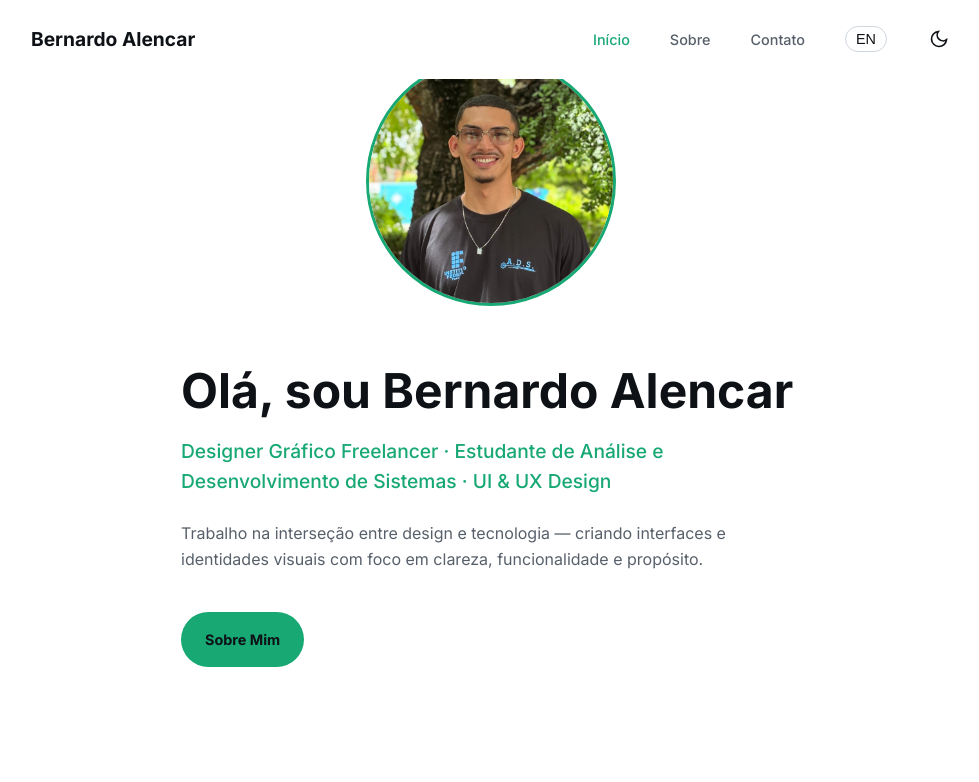
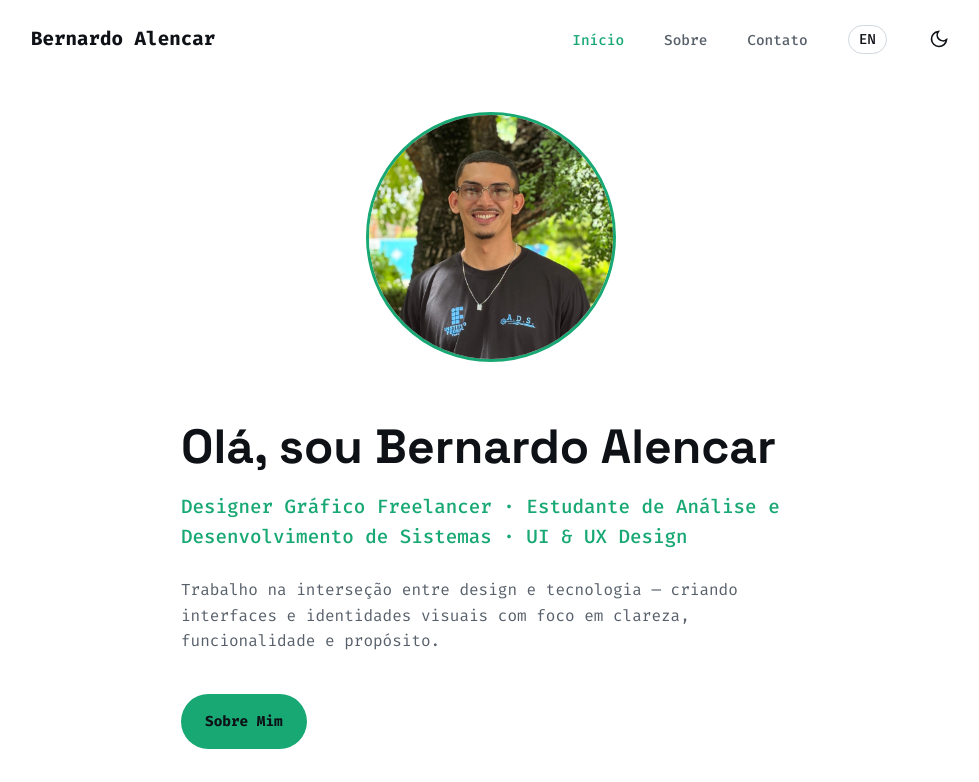
Before and after one commit to F-Bernardo-09/bernardo.dev, a React (Vite) app: page / in a window 1280 px wide. Shown: the top 782 px of the page, without its empty margins (149-1128 px from the left). Built offline with nearby package versions, Linux system fonts and the light colour scheme.

Commit message:
Adiciona hierarquia e tipografia

```diff
--- a/src/App.tsx
+++ b/src/App.tsx
@@ -11,11 +11,13 @@ function App() {
     <ThemeProvider>
       <BrowserRouter>
         <Header />
-        <Routes>
-          <Route path="/" element={<HomePage />} />
-          <Route path="/about" element={<AboutPage />} />
-          <Route path="/projects" element={<ProjectsPage />} />
-        </Routes>
+        <main>
+          <Routes>
+            <Route path="/" element={<HomePage />} />
+            <Route path="/about" element={<AboutPage />} />
+            <Route path="/projects" element={<ProjectsPage />} />
+          </Routes>
+        </main>
         <Footer />
       </BrowserRouter>
     </ThemeProvider>
--- a/src/styles/global.css
+++ b/src/styles/global.css
@@ -1,5 +1,5 @@
 /* --- Importação da Fonte --- */
-@import url("https://fonts.googleapis.com/css2?family=Inter:wght@400;500;700&display=swap");
+@import url("https://fonts.googleapis.com/css2?family=Fira+Code:wght@400;500;700&family=Space+Grotesk:wght@400;500;700&display=swap");
 
 /* --- Variáveis de Cor e Espaçamento --- */
 :root {
@@ -12,7 +12,8 @@
   --border-color: #21262d;
 
   /* Tipografia */
-  --font-family-base: "Inter", sans-serif;
+  --font-family-base: "Fira Code", monospace;
+  --font-family-secondary: "Space Grotesk", sans-serif;
   --font-weight-regular: 400;
   --font-weight-medium: 500;
   --font-weight-bold: 700;
@@ -59,6 +60,13 @@ html[data-theme="light"] {
   box-sizing: border-box;
 }
 
+button,
+input,
+select,
+textarea {
+  font-family: inherit;
+}
+
 html {
   scroll-behavior: smooth;
 }
@@ -100,6 +108,7 @@ h1,
 h2,
 h3,
 h4 {
+  font-family: var(--font-family-secondary);
   font-weight: var(--font-weight-bold);
   color: var(--text-primary);
   line-height: var(--line-height-heading);
@@ -111,6 +120,7 @@ p {
 
 section {
   padding: var(--spacing-xl) 0;
+  scroll-margin-top: 100px;
 }
 
 /* ========================================
```
